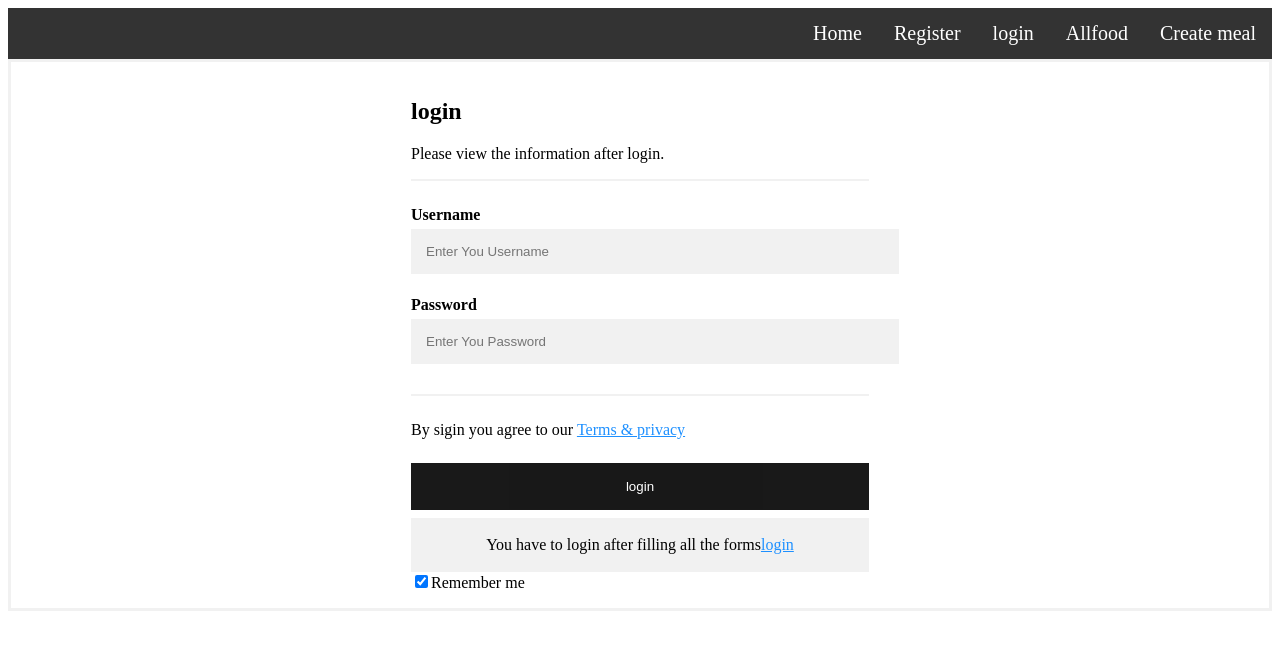
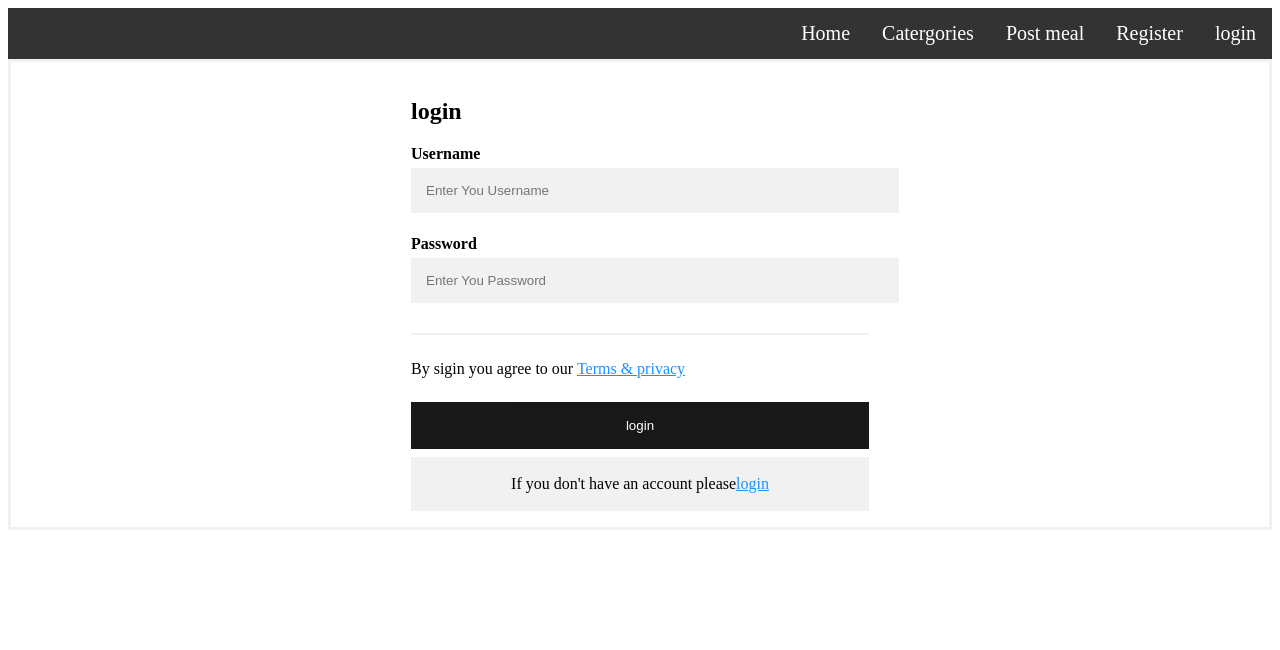
Before and after one commit to mudambirichard/Meal-app, a plain HTML site: page login.html in a window 1280 px wide. Drawn offline with Linux system fonts and the light colour scheme.

Commit message:
[Feature #156909074]modifying login and register pages

```diff
--- a/login.html
+++ b/login.html
@@ -9,10 +9,10 @@
  <!--navbar-->
    <div class="navbar">
    <div class="bad">
-     <a href="#">Create meal</a>
-      <a href="#">Allfood</a>
       <a href="login.html">login</a>
      <a href="register.html">Register</a>
+     <a href="#">Post meal</a>
+      <a href="#">Catergories</a>
      <a class="active" href="index.html">Home</a>
      </div>
     </div>
@@ -21,8 +21,7 @@
 <form action="action-page.php">
  <div id ="container">
     <h2>login</h2>
-    <p>Please view the information after login.</p>
-    <hr>
+
 
 <div class="top">
  <label for="uname"><b>Username</b></label>
@@ -39,14 +38,12 @@
     </form>
 
   <div class="container signin">
-    <P>You have to login after filling all the forms<a href="#">login</a></P>
+    <P>If you don't have an account please<a href="register.html">login</a></P>
 
    </div>
 
 
- <label>
- 	<input type="checkbox" checked="checked" name="remember">Remember me
- </label>
+
 
 
 
```
Also changed, not shown: index.html (+5 -2 lines), register.html (+3 -5 lines).
